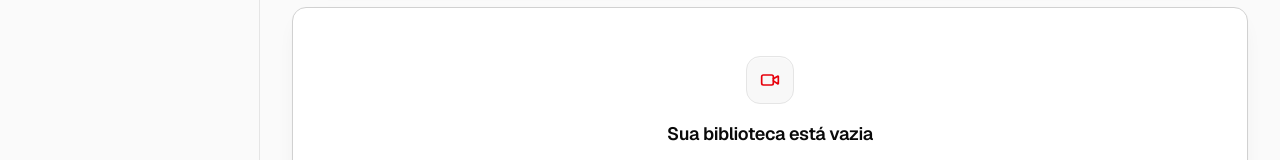
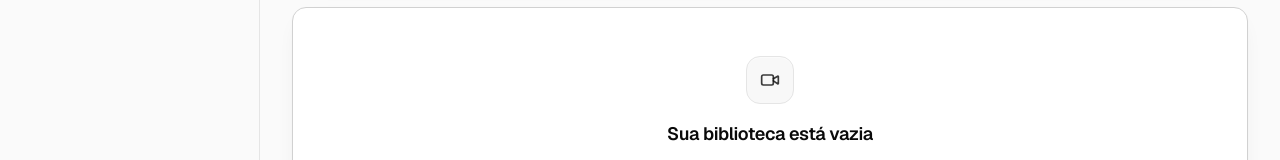
Before and after one commit to solerpedroo/youtube_ai_transcriber, a Next.js app: page /library in a window 1280 px wide. Shown: the part 235-395 px from the top of the page. Built offline with nearby package versions, Linux system fonts and the light colour scheme.

Commit message:
style(library): aplica surface-card nos itens e estado vazio mais neutro

```diff
--- a/src/components/library/library-page-client.tsx
+++ b/src/components/library/library-page-client.tsx
@@ -69,7 +69,7 @@ export function LibraryPageClient() {
       ) : filtered.length === 0 ? (
         <div className="surface-card mt-6 p-8 text-center sm:p-12">
           <span className="icon-tile mx-auto grid size-12 place-items-center rounded-xl">
-            <Video className="size-5 text-brand" />
+            <Video className="size-5 text-foreground/80" />
           </span>
           <h2 className="mt-4 text-lg font-semibold">
             {projects.length === 0 ? "Sua biblioteca está vazia" : "Nenhum resultado"}
@@ -88,7 +88,7 @@ export function LibraryPageClient() {
           {filtered.map((project) => (
             <li
               key={project.id}
-              className="surface-interactive flex flex-col gap-4 p-4 sm:flex-row sm:items-center"
+              className="surface-card hover-lift surface-in flex flex-col gap-4 p-4 sm:flex-row sm:items-center"
             >
               {project.metadata.thumbnail ? (
                 // eslint-disable-next-line @next/next/no-img-element -- remote YouTube thumbnails validated as HTTPS.
```
